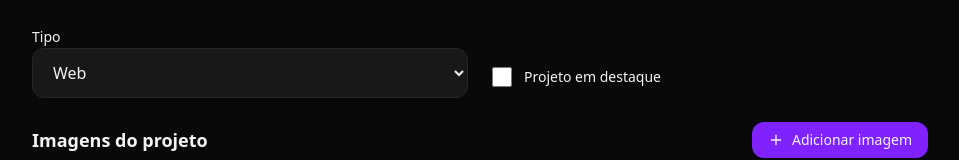
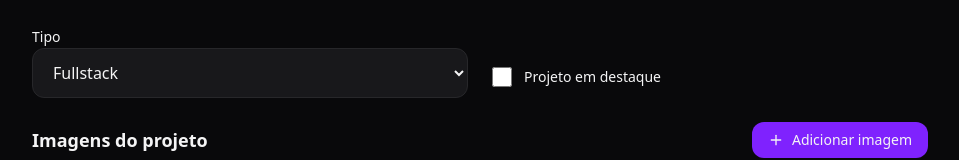
Before and after one commit to Luam-Novais/Luam-Novais, a Next.js app: page /admin/projects/create in a window 1280 px wide. Shown: the part 940-1100 px from the top of the page, without its empty margins (160-1119 px from the left). Built offline with nearby package versions, Linux system fonts and the light colour scheme.

Commit message:
fix: corrigir enum ProjectType para incluir fullstack e ajustar referências nos componentes de criação e listagem de projetos

```diff
--- a/src/app/admin/projects/create/page.tsx
+++ b/src/app/admin/projects/create/page.tsx
@@ -5,8 +5,8 @@ import { Input } from '@/src/components/Input';
 import type { ProjectDTO } from '@/src/types/project.d.ts';
 
 enum ProjectType {
-  web = 'web',
-  mobile = 'frontend',
+  fullstack = 'fullstack',
+  frontend = 'frontend',
   backend = 'backend',
 }
 export default function CreateProjectPage() {
@@ -18,7 +18,7 @@ export default function CreateProjectPage() {
   } = useForm<ProjectDTO>({
     defaultValues: {
       featured: false,
-      type: ProjectType.web,
+      type: ProjectType.fullstack,
       images: [{ file: undefined as any }],
     },
   });
@@ -139,8 +139,8 @@ export default function CreateProjectPage() {
               <label className="text-sm font-medium">Tipo</label>
 
               <select {...register('type')} className="w-full rounded-xl border border-zinc-800 bg-zinc-900 px-4 py-3 outline-none focus:border-violet-500">
-                <option value={ProjectType.web}>Web</option>
-                <option value={ProjectType.mobile}>Frontend</option>
+                <option value={ProjectType.fullstack}>Fullstack</option>
+                <option value={ProjectType.frontend}>Frontend</option>
                 <option value={ProjectType.backend}>Backend</option>
               </select>
             </div>
--- a/src/app/admin/projects/get/page.tsx
+++ b/src/app/admin/projects/get/page.tsx
@@ -5,8 +5,8 @@ import Image from 'next/image';
 import { Pencil, Trash2, ExternalLink, GitCommit, Plus } from 'lucide-react';
 
 enum ProjectType {
-  web = 'web',
-  mobile = 'mobile',
+  fullstack = 'fullstack',
+  frontend = 'frontend',
   backend = 'backend',
 }
 
@@ -35,7 +35,7 @@ const projects: Project[] = [
     repositoryUrl: 'https://github.com',
     liveUrl: 'https://google.com',
     featured: true,
-    type: ProjectType.web,
+    type: ProjectType.fullstack,
     createdAt: '2026-05-20',
   },
 
```
